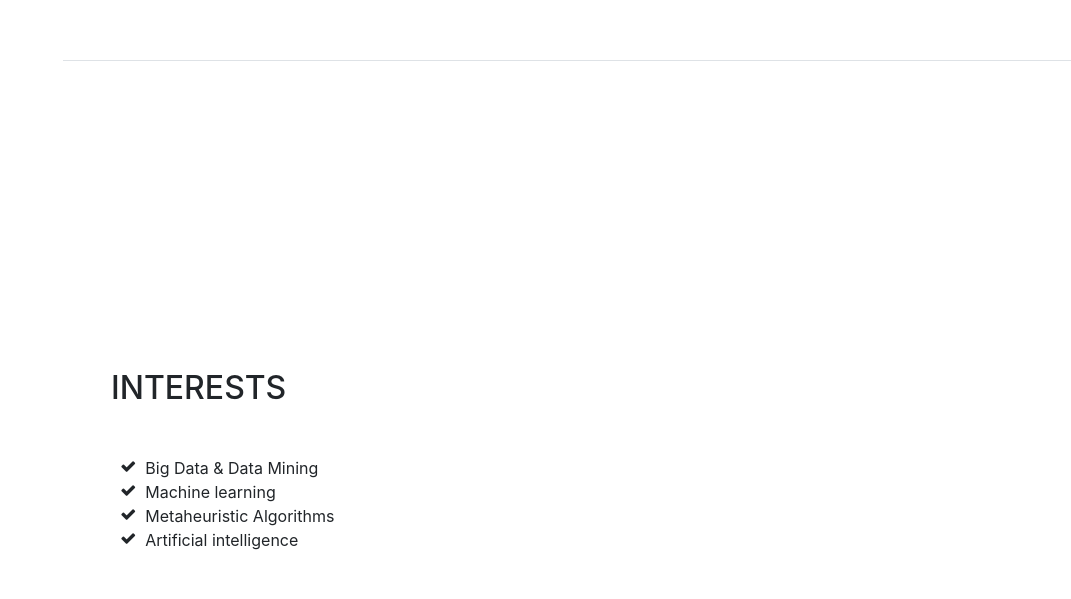
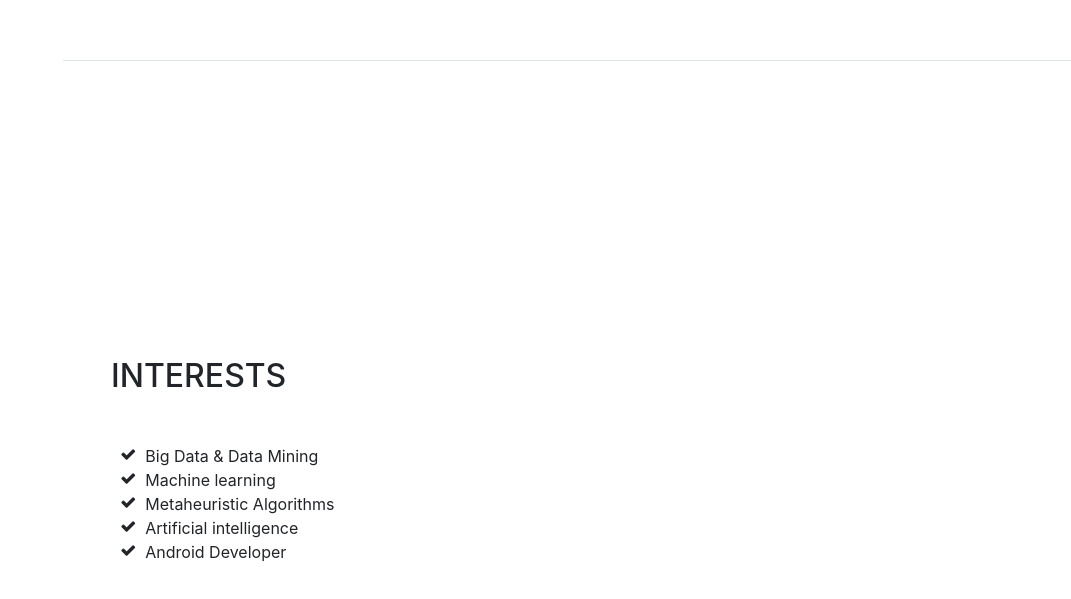
Before and after one commit to sinashaloudegi/sinashaloudegi.github.io, a website with bundled scripts: page index.html in a window 1280 px wide. Shown: the part 3139-3738 px from the top of the page, without its empty margins (209-1280 px from the left). Built offline with nearby package versions, Linux system fonts and the light colour scheme; a web font is replaced by a local one.

Commit message:
edited interests

```diff
--- a/index.html
+++ b/index.html
@@ -221,6 +221,9 @@
             <li>
               <i class="fa-li fa fa-check"></i>
               Artificial intelligence</li>
+             <li>
+              <i class="fa-li fa fa-check"></i>
+              Android Developer</li>
           </ul>
         </div>
       </section>
```
